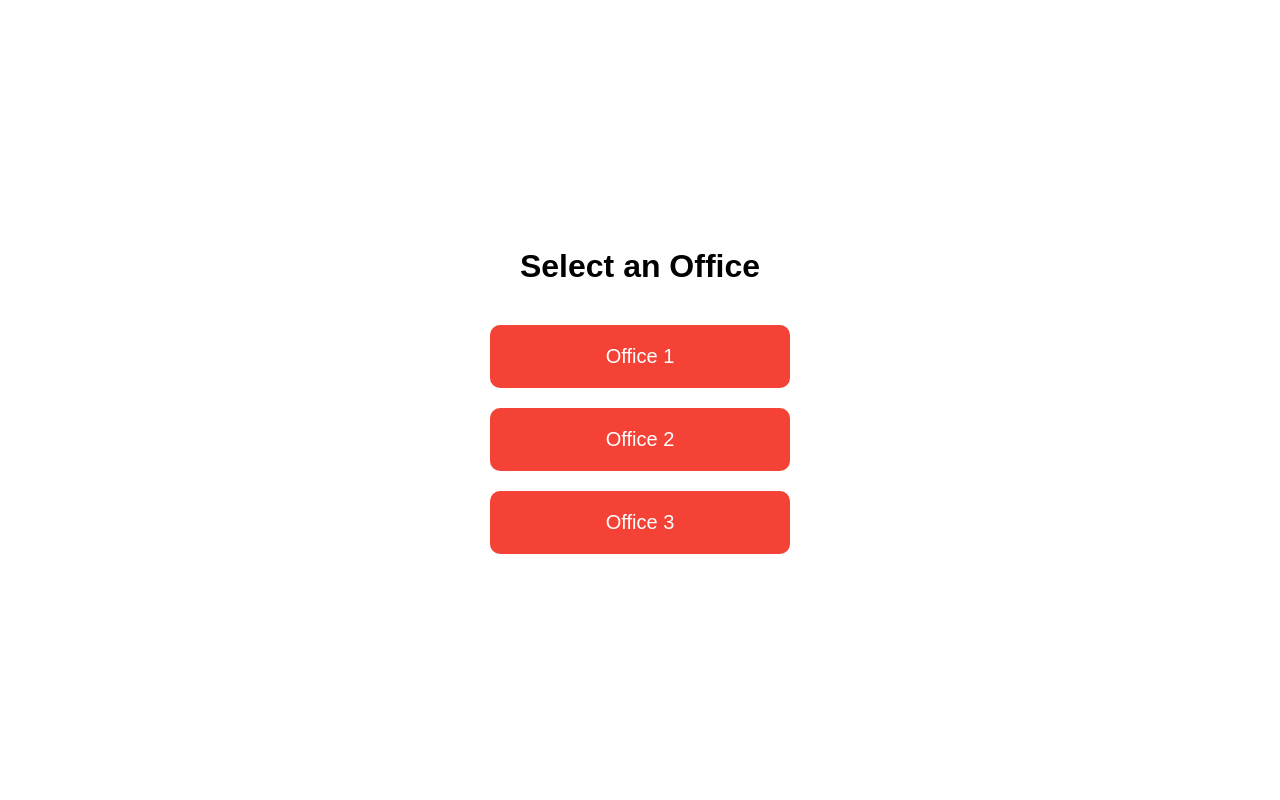
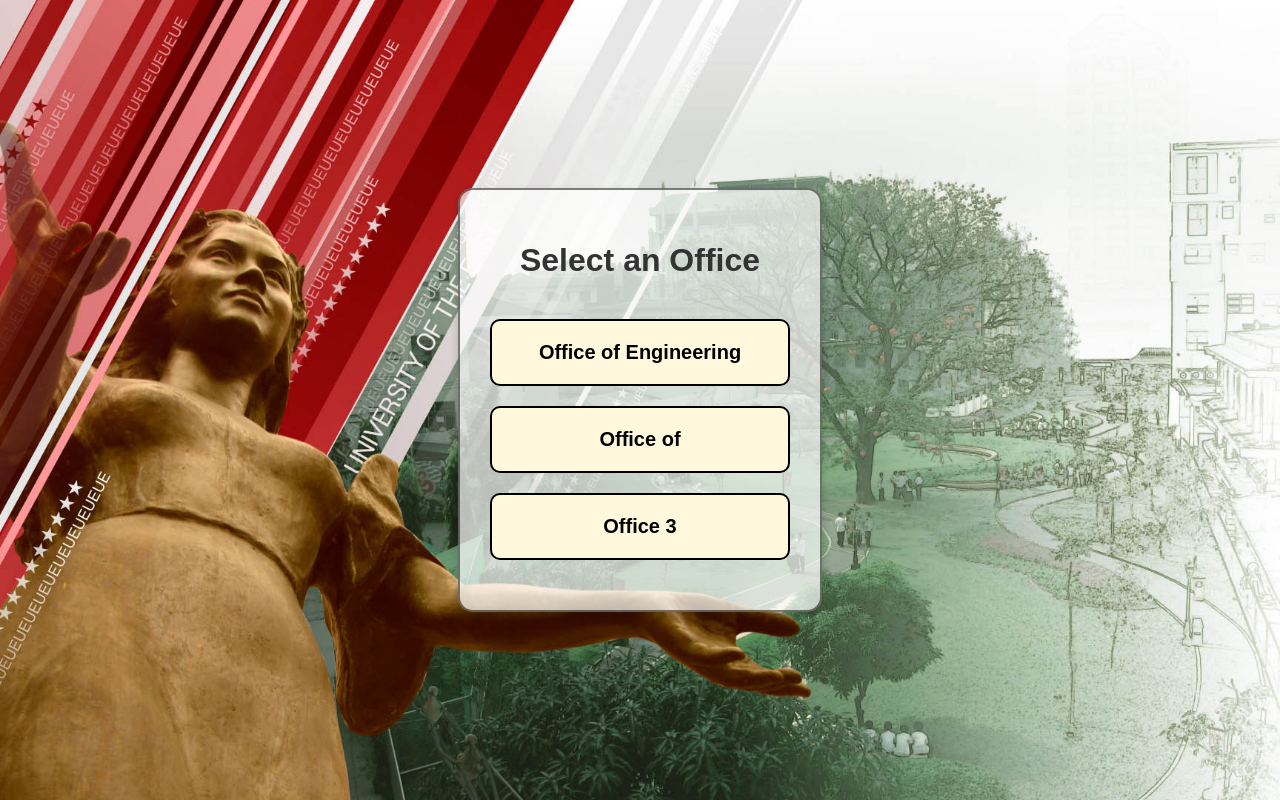
Before and after one commit to pulsxr05/project-jollibee, a PHP site: page /admin.html in a window 1280 px wide. Run offline with PHP 8.4, Linux system fonts and the light colour scheme.

Commit message:
Add files via upload

```diff
--- a/CRUD DONE/admin.html
+++ b/CRUD DONE/admin.html
@@ -6,6 +6,10 @@
   <title>Select Office</title>
   <style>
     body {
+      background-image: url(officeimg.jpg); /* Ensure the image path is correct */
+      background-size: cover; /* Makes the background image cover the viewport */
+      background-position: center; /* Centers the image */
+      background-repeat: no-repeat; /* Prevents repetition */
       font-family: Arial, sans-serif;
       margin: 0;
       height: 100vh;
@@ -16,11 +20,17 @@
 
     .container {
       text-align: center;
+      background-color: rgba(255, 255, 255, 0.7); /* Semi-transparent white background */
+      padding: 30px;
+      border-radius: 15px;
+      border: 2px solid rgba(0, 0, 0, 0.5); /* Semi-transparent black border */
+      box-shadow: 0 4px 8px rgba(0, 0, 0, 0.2); /* Adds depth with a shadow */
     }
 
     h1 {
       margin-bottom: 40px;
       font-size: 2rem;
+      color: #333; /* Darker text color for better contrast */
     }
 
     button {
@@ -28,16 +38,20 @@
       margin: 20px 0;
       font-size: 20px;
       cursor: pointer;
-      background-color: #f44336;
-      color: white;
-      border: none;
+      background-color: cornsilk;
+      color: black;
+      border: 2px solid black;
       border-radius: 10px;
       width: 300px;
       display: block;
+      font-weight: bold;
+      transition: background-color 0.3s ease, transform 0.3s ease;
     }
 
     button:hover {
-      background-color: #e53935;
+      background-color: black;
+      color: white;
+      transform: scale(1.05);
     }
   </style>
 </head>
@@ -46,8 +60,8 @@
   <div class="container">
     <h1>Select an Office</h1>
 
-    <button onclick="selectOffice('Office1')">Office 1</button>
-    <button onclick="selectOffice('Office2')">Office 2</button>
+    <button onclick="selectOffice('Office1')">Office of Engineering</button>
+    <button onclick="selectOffice('Office2')">Office of </button>
     <button onclick="selectOffice('Office3')">Office 3</button>
   </div>
 
--- a/CRUD DONE/office1.css
+++ b/CRUD DONE/office1.css
@@ -22,7 +22,7 @@ body {
     text-align: center;
     background-repeat: no-repeat;
     background-size: cover;
-    background-image: url(assets/newbg01.png);
+    background-image: url(newbg01.png);
 }
 
 
```
Also changed, not shown: CRUD DONE/newbg01.png (added), CRUD DONE/office1.html (indentation only), CRUD DONE/officeimg.jpg (added).
